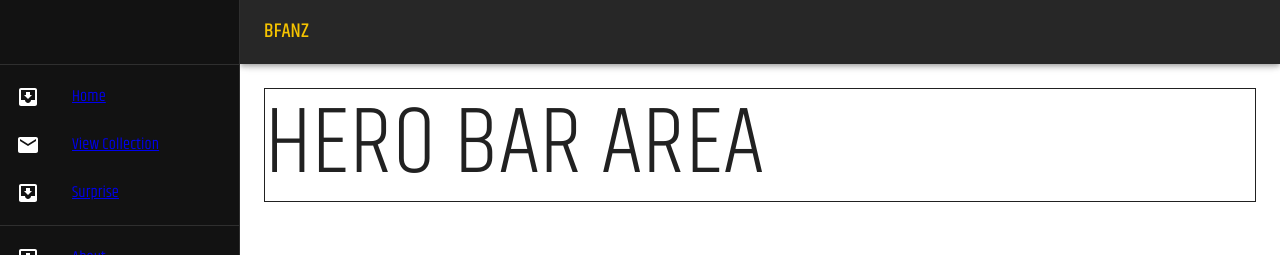
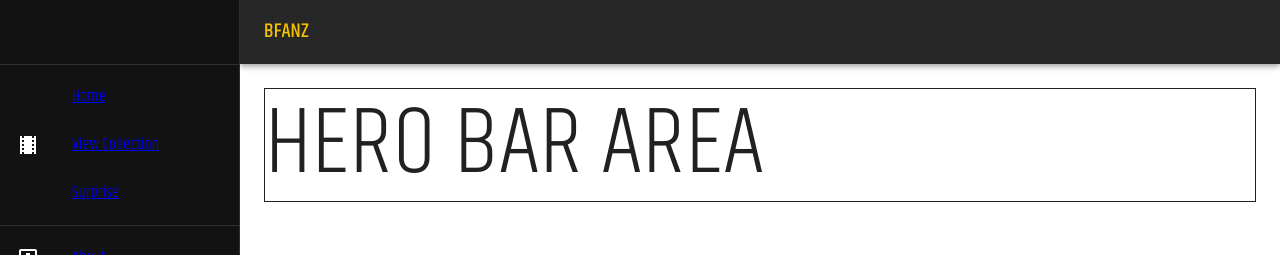
Before and after one commit to WilliamCrownover/bfanz, a React (Create React App) app in the folder client/: page /signup in a window 1280 px wide. Shown: the top 255 px of the page. Built offline with nearby package versions, Linux system fonts and the light colour scheme.

Commit message:
added a movie reel icon to the collection link in the navigation drawer. Committing it so others can have a template to follow

```diff
--- a/client/src/components/ResponsiveDrawer/index.js
+++ b/client/src/components/ResponsiveDrawer/index.js
@@ -15,6 +15,7 @@ import MailIcon from '@mui/icons-material/Mail';
 import MenuIcon from '@mui/icons-material/Menu';
 import Toolbar from '@mui/material/Toolbar';
 import Typography from '@mui/material/Typography';
+import LocalMoviesSharpIcon from '@mui/icons-material/LocalMoviesSharp';
 
 import { BrowserRouter as Router, Switch, Route, Link } from 'react-router-dom';
 
@@ -42,7 +43,8 @@ function ResponsiveDrawer(props) {
     },
     {
       text: 'View Collection',
-      link: '/collection'
+      link: '/collection',
+      icon: <LocalMoviesSharpIcon/>
     },
     {
       text: 'Surprise',
@@ -75,7 +77,8 @@ function ResponsiveDrawer(props) {
           <Link to={navButton.link} key={navButton.text}>
             <ListItem button >
               <ListItemIcon>
-                {index % 2 === 0 ? <InboxIcon /> : <MailIcon />}
+                {navButton.icon}
+                {/* {index % 2 === 0 ? <InboxIcon /> : <MailIcon />} */}
               </ListItemIcon>
               <ListItemText primary={navButton.text} />
             </ListItem>
```
